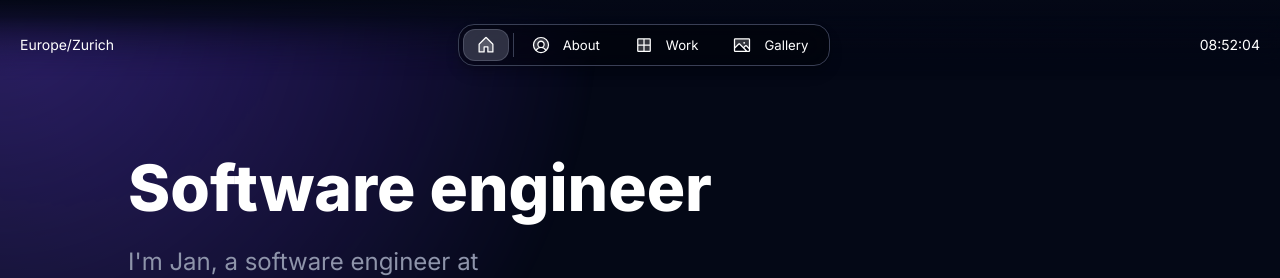
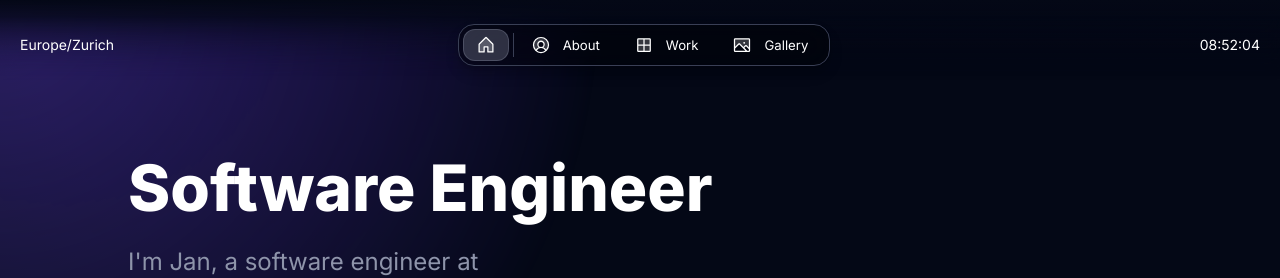
Before and after one commit to FEDIT-JE/portfolio-jan-eggenberger, a Next.js app: page / in a window 1280 px wide. Shown: the top 278 px of the page. Built offline with nearby package versions, Linux system fonts and the light colour scheme.

Commit message:
anpassung profession

```diff
--- a/src/app/resources/content.js
+++ b/src/app/resources/content.js
@@ -52,7 +52,7 @@ const home = {
   label: "Home",
   title: `${person.name}'s Portfolio`,
   description: `Portfolio website showcasing my work as a ${person.role}`,
-  headline: <>Software engineer</>,
+  headline: <>Software Engineer</>,
   subline: (
     <>
       I'm Jan, a software engineer at <InlineCode>Federer Informatik AG</InlineCode>, where I craft intuitive
```
